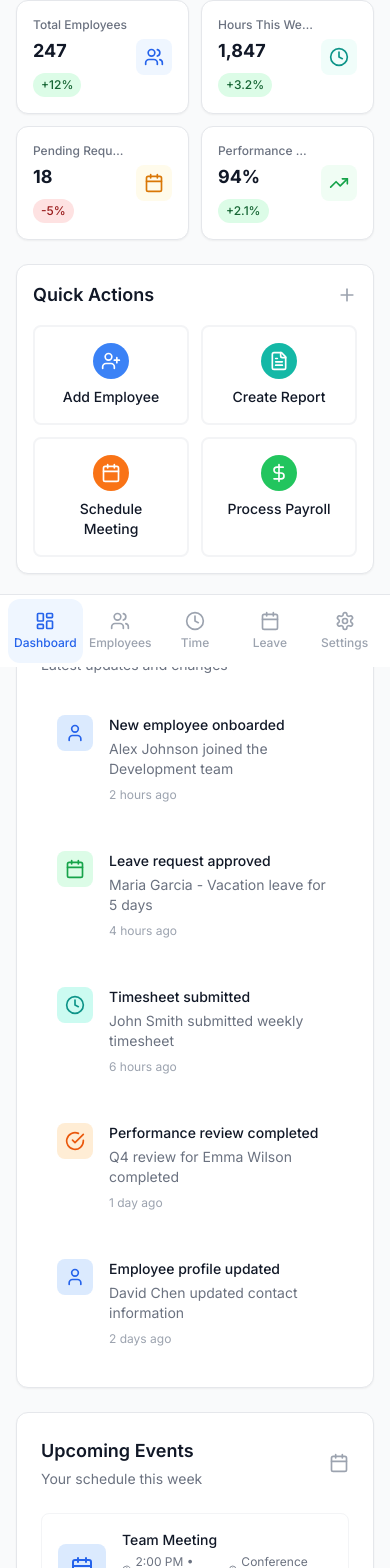
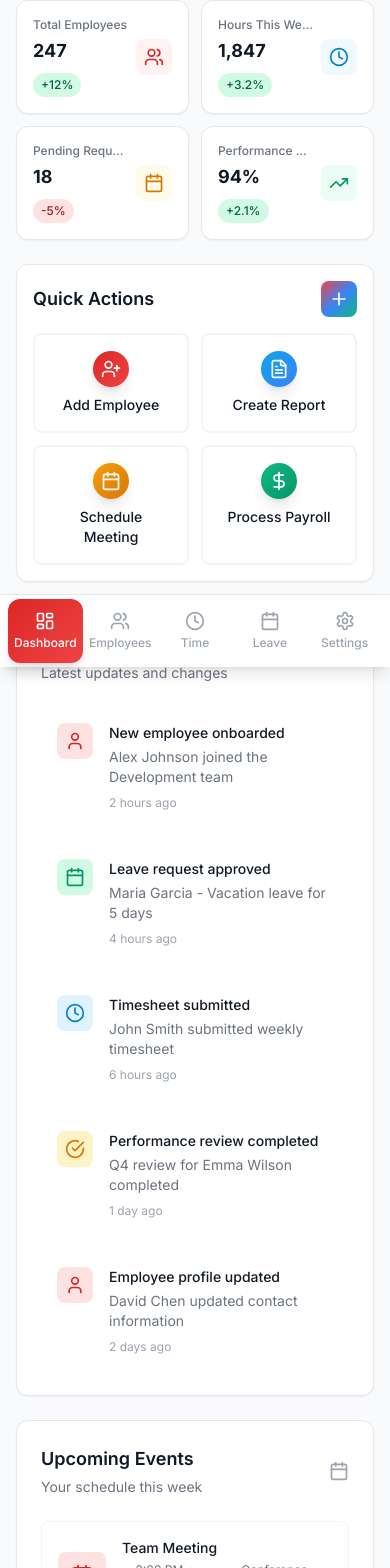
Before and after one commit to skumarreach/hrm-software, a React (Vite) app: page / in a window 390 px wide. Shown: the part 177-1745 px from the top of the page. Built offline with nearby package versions, Linux system fonts and the light colour scheme.

Commit message:
Macaw-Inspired Color Theme Update

```diff
--- a/src/components/Layout/MobileNavigation.tsx
+++ b/src/components/Layout/MobileNavigation.tsx
@@ -22,7 +22,7 @@ const mobileNavigation = [
 
 const MobileNavigation: React.FC<MobileNavigationProps> = ({ currentPath }) => {
   return (
-    <div className="lg:hidden fixed bottom-0 left-0 right-0 z-50 bg-white border-t border-gray-200 px-2 py-1 safe-area-pb">
+    <div className="lg:hidden fixed bottom-0 left-0 right-0 z-50 bg-white border-t border-gray-200 px-2 py-1 safe-area-pb shadow-lg">
       <div className="flex items-center justify-around">
         {mobileNavigation.map((item) => {
           const isActive = currentPath === item.href;
@@ -34,8 +34,8 @@ const MobileNavigation: React.FC<MobileNavigationProps> = ({ currentPath }) => {
               to={item.href}
               className={`flex flex-col items-center space-y-1 p-3 rounded-xl transition-all duration-200 touch-manipulation min-w-0 flex-1 ${
                 isActive
-                  ? 'text-primary-600 bg-primary-50'
-                  : 'text-gray-400 hover:text-gray-600 active:bg-gray-100'
+                  ? 'text-white bg-gradient-scarlet shadow-lg'
+                  : 'text-gray-400 hover:text-gray-600 active:bg-gradient-to-r active:from-scarlet-50 active:to-azure-50'
               }`}
             >
               <Icon className="h-5 w-5 flex-shrink-0" />
--- a/src/index.css
+++ b/src/index.css
@@ -16,6 +16,8 @@
     -webkit-font-smoothing: antialiased;
     -moz-osx-font-smoothing: grayscale;
     text-rendering: optimizeLegibility;
+    background: linear-gradient(135deg, #fef2f2 0%, #f0f9ff 50%, #ecfdf5 100%);
+    min-height: 100vh;
   }
 
   /* Prevent zoom on input focus on iOS */
@@ -33,6 +35,24 @@
   /* Safe area handling for devices with notches */
   .safe-area-pb {
     padding-bottom: env(safe-area-inset-bottom);
+  }
+
+  /* Custom scrollbar styling */
+  ::-webkit-scrollbar {
+    width: 6px;
+  }
+
+  ::-webkit-scrollbar-track {
+    background: #f1f5f9;
+  }
+
+  ::-webkit-scrollbar-thumb {
+    background: linear-gradient(135deg, #ef4444, #3b82f6);
+    border-radius: 3px;
+  }
+
+  ::-webkit-scrollbar-thumb:hover {
+    background: linear-gradient(135deg, #dc2626, #2563eb);
   }
 }
 
@@ -86,4 +106,44 @@
   .py-mobile {
     @apply py-4 sm:py-6;
   }
+
+  /* Macaw-inspired gradient utilities */
+  .gradient-text-macaw {
+    background: linear-gradient(135deg, #ef4444 0%, #3b82f6 50%, #10b981 100%);
+    -webkit-background-clip: text;
+    -webkit-text-fill-color: transparent;
+    background-clip: text;
+  }
+
+  /* Enhanced shadow utilities */
+  .shadow-macaw {
+    box-shadow: 0 10px 25px -3px rgba(239, 68, 68, 0.1), 0 4px 6px -2px rgba(59, 130, 246, 0.05);
+  }
+
+  .shadow-macaw-lg {
+    box-shadow: 0 20px 25px -5px rgba(239, 68, 68, 0.1), 0 10px 10px -5px rgba(59, 130, 246, 0.04);
+  }
 }
+
+/* Custom animations for macaw theme */
+@keyframes macaw-pulse {
+  0%, 100% {
+    opacity: 1;
+    transform: scale(1);
+  }
+  50% {
+    opacity: 0.8;
+    transform: scale(1.05);
+  }
+}
+
+.animate-macaw-pulse {
+  animation: macaw-pulse 2s ease-in-out infinite;
+}
+
+/* Glassmorphism effect */
+.glass-effect {
+  background: rgba(255, 255, 255, 0.25);
+  backdrop-filter: blur(10px);
+  border: 1px solid rgba(255, 255, 255, 0.18);
+}
--- a/src/pages/Dashboard/components/QuickActions.tsx
+++ b/src/pages/Dashboard/components/QuickActions.tsx
@@ -6,40 +6,40 @@ const actions = [
     name: 'Add Employee',
     description: 'Register new team member',
     icon: UserPlus,
-    color: 'primary',
+    color: 'scarlet',
     href: '/employees',
   },
   {
     name: 'Create Report',
     description: 'Generate HR analytics',
     icon: FileText,
-    color: 'secondary',
+    color: 'azure',
     href: '/reports',
   },
   {
     name: 'Schedule Meeting',
     description: 'Book team meetings',
     icon: Calendar,
-    color: 'accent',
+    color: 'golden',
     href: '/calendar',
   },
   {
     name: 'Process Payroll',
     description: 'Handle salary payments',
     icon: DollarSign,
-    color: 'success',
+    color: 'emerald',
     href: '/payroll',
   },
 ];
 
-const getColorClasses = (color: string) => {
-  const colorMap = {
-    primary: 'bg-primary-500 hover:bg-primary-600',
-    secondary: 'bg-secondary-500 hover:bg-secondary-600',
-    accent: 'bg-accent-500 hover:bg-accent-600',
-    success: 'bg-success-500 hover:bg-success-600',
+const getGradientClasses = (color: string) => {
+  const gradientMap = {
+    scarlet: 'bg-gradient-scarlet hover:shadow-scarlet-500/25',
+    azure: 'bg-gradient-azure hover:shadow-azure-500/25',
+    golden: 'bg-gradient-golden hover:shadow-golden-500/25',
+    emerald: 'bg-gradient-emerald hover:shadow-emerald-500/25',
   };
-  return colorMap[color as keyof typeof colorMap] || colorMap.primary;
+  return gradientMap[color as keyof typeof gradientMap] || gradientMap.scarlet;
 };
 
 const QuickActions: React.FC = () => {
@@ -50,20 +50,22 @@ const QuickActions: React.FC = () => {
           <h2 className="text-lg sm:text-xl font-semibold text-gray-900">Quick Actions</h2>
           <p className="text-sm text-gray-500 mt-1 hidden sm:block">Common tasks and shortcuts</p>
         </div>
-        <Plus className="h-5 w-5 text-gray-400" />
+        <div className="p-2 bg-gradient-macaw rounded-lg">
+          <Plus className="h-5 w-5 text-white" />
+        </div>
       </div>
 
       <div className="grid grid-cols-2 lg:grid-cols-4 gap-3 sm:gap-4">
         {actions.map((action) => {
           const Icon = action.icon;
-          const colorClasses = getColorClasses(action.color);
+          const gradientClasses = getGradientClasses(action.color);
 
           return (
             <button
               key={action.name}
-              className="flex flex-col items-center p-4 sm:p-6 rounded-lg border-2 border-gray-100 hover:border-gray-200 transition-all duration-200 hover:shadow-sm group touch-manipulation"
+              className="flex flex-col items-center p-4 sm:p-6 rounded-lg border-2 border-gray-100 hover:border-gray-200 transition-all duration-200 hover:shadow-lg group touch-manipulation"
             >
-              <div className={`p-2 sm:p-3 rounded-full ${colorClasses} text-white mb-2 sm:mb-3 group-hover:scale-110 transition-transform duration-200`}>
+              <div className={`p-2 sm:p-3 rounded-full ${gradientClasses} text-white mb-2 sm:mb-3 group-hover:scale-110 transition-all duration-200 shadow-lg`}>
                 <Icon className="h-5 w-5 sm:h-6 sm:w-6" />
               </div>
               <h3 className="font-medium text-gray-900 text-center text-sm sm:text-base">{action.name}</h3>
--- a/src/pages/Dashboard/components/RecentActivity.tsx
+++ b/src/pages/Dashboard/components/RecentActivity.tsx
@@ -9,7 +9,7 @@ const activities = [
     description: 'Alex Johnson joined the Development team',
     time: '2 hours ago',
     icon: User,
-    color: 'primary',
+    color: 'scarlet',
   },
   {
     id: 2,
@@ -18,7 +18,7 @@ const activities = [
     description: 'Maria Garcia - Vacation leave for 5 days',
     time: '4 hours ago',
     icon: Calendar,
-    color: 'success',
+    color: 'emerald',
   },
   {
     id: 3,
@@ -27,7 +27,7 @@ const activities = [
     description: 'John Smith submitted weekly timesheet',
     time: '6 hours ago',
     icon: Clock,
-    color: 'secondary',
+    color: 'azure',
   },
   {
     id: 4,
@@ -36,7 +36,7 @@ const activities = [
     description: 'Q4 review for Emma Wilson completed',
     time: '1 day ago',
     icon: CheckCircle,
-    color: 'accent',
+    color: 'golden',
   },
   {
     id: 5,
@@ -45,18 +45,18 @@ const activities = [
     description: 'David Chen updated contact information',
     time: '2 days ago',
     icon: User,
-    color: 'primary',
+    color: 'scarlet',
   },
 ];
 
 const getIconColorClasses = (color: string) => {
   const colorMap = {
-    primary: 'bg-primary-100 text-primary-600',
-    secondary: 'bg-secondary-100 text-secondary-600',
-    accent: 'bg-accent-100 text-accent-600',
-    success: 'bg-success-100 text-success-600',
+    scarlet: 'bg-scarlet-100 text-scarlet-600',
+    azure: 'bg-azure-100 text-azure-600',
+    golden: 'bg-golden-100 text-golden-600',
+    emerald: 'bg-emerald-100 text-emerald-600',
   };
-  return colorMap[color as keyof typeof colorMap] || colorMap.primary;
+  return colorMap[color as keyof typeof colorMap] || colorMap.scarlet;
 };
 
 const RecentActivity: React.FC = () => {
@@ -67,7 +67,7 @@ const RecentActivity: React.FC = () => {
           <h2 className="text-xl font-semibold text-gray-900">Recent Activity</h2>
           <p className="text-sm text-gray-500 mt-1">Latest updates and changes</p>
         </div>
-        <button className="text-sm text-primary-600 hover:text-primary-700 font-medium">
+        <button className="text-sm text-scarlet-600 hover:text-scarlet-700 font-medium transition-colors duration-200">
           View all
         </button>
       </div>
@@ -78,8 +78,8 @@ const RecentActivity: React.FC = () => {
           const iconColorClasses = getIconColorClasses(activity.color);
 
           return (
-            <div key={activity.id} className="flex items-start space-x-4 p-4 rounded-lg hover:bg-gray-50 transition-colors duration-200">
-              <div className={`flex-shrink-0 p-2 rounded-lg ${iconColorClasses}`}>
+            <div key={activity.id} className="flex items-start space-x-4 p-4 rounded-lg hover:bg-gradient-to-r hover:from-gray-50 hover:to-gray-50/50 transition-all duration-200 group">
+              <div className={`flex-shrink-0 p-2 rounded-lg ${iconColorClasses} group-hover:scale-110 transition-transform duration-200`}>
                 <Icon className="h-5 w-5" />
               </div>
               <div className="flex-1 min-w-0">
--- a/src/pages/Dashboard/components/StatsCards.tsx
+++ b/src/pages/Dashboard/components/StatsCards.tsx
@@ -8,7 +8,7 @@ const stats = [
     change: '+12%',
     changeType: 'positive',
     icon: Users,
-    color: 'primary',
+    color: 'scarlet',
   },
   {
     name: 'Hours This Week',
@@ -16,7 +16,7 @@ const stats = [
     change: '+3.2%',
     changeType: 'positive',
     icon: Clock,
-    color: 'secondary',
+    color: 'azure',
   },
   {
     name: 'Pending Requests',
@@ -24,7 +24,7 @@ const stats = [
     change: '-5%',
     changeType: 'negative',
     icon: Calendar,
-    color: 'warning',
+    color: 'golden',
   },
   {
     name: 'Performance Score',
@@ -32,18 +32,28 @@ const stats = [
     change: '+2.1%',
     changeType: 'positive',
     icon: TrendingUp,
-    color: 'success',
+    color: 'emerald',
   },
 ];
 
 const getColorClasses = (color: string) => {
   const colorMap = {
-    primary: 'bg-primary-50 text-primary-600',
-    secondary: 'bg-secondary-50 text-secondary-600',
-    warning: 'bg-warning-50 text-warning-600',
-    success: 'bg-success-50 text-success-600',
+    scarlet: 'bg-scarlet-50 text-scarlet-600',
+    azure: 'bg-azure-50 text-azure-600',
+    golden: 'bg-golden-50 text-golden-600',
+    emerald: 'bg-emerald-50 text-emerald-600',
   };
-  return colorMap[color as keyof typeof colorMap] || colorMap.primary;
+  return colorMap[color as keyof typeof colorMap] || colorMap.scarlet;
+};
+
+const getGradientClasses = (color: string) => {
+  const gradientMap = {
+    scarlet: 'bg-gradient-scarlet',
+    azure: 'bg-gradient-azure',
+    golden: 'bg-gradient-golden',
+    emerald: 'bg-gradient-emerald',
+  };
+  return gradientMap[color as keyof typeof gradientMap] || gradientMap.scarlet;
 };
 
 const StatsCards: React.FC = () => {
@@ -52,11 +62,12 @@ const StatsCards: React.FC = () => {
       {stats.map((stat) => {
         const Icon = stat.icon;
         const iconColorClasses = getColorClasses(stat.color);
+        const gradientClasses = getGradientClasses(stat.color);
 
         return (
           <div
             key={stat.name}
-            className="bg-white rounded-xl shadow-sm border border-gray-200 p-4 sm:p-6 hover:shadow-md transition-shadow duration-200 touch-manipulation"
+            className="bg-white rounded-xl shadow-sm border border-gray-200 p-4 sm:p-6 hover:shadow-lg transition-all duration-200 touch-manipulation group"
           >
             <div className="flex items-center justify-between">
               <div className="flex-1 min-w-0">
@@ -66,8 +77,8 @@ const StatsCards: React.FC = () => {
                   <span
                     className={`text-xs font-medium px-2 py-1 rounded-full ${
                       stat.changeType === 'positive'
-                        ? 'bg-success-100 text-success-800'
-                        : 'bg-error-100 text-error-800'
+                        ? 'bg-emerald-100 text-emerald-800'
+                        : 'bg-scarlet-100 text-scarlet-800'
                     }`}
                   >
                     {stat.change}
@@ -75,7 +86,7 @@ const StatsCards: React.FC = () => {
                   <span className="text-xs text-gray-500 ml-2 hidden sm:inline">vs last month</span>
                 </div>
               </div>
-              <div className={`p-2 sm:p-3 rounded-lg ${iconColorClasses} ml-2`}>
+              <div className={`p-2 sm:p-3 rounded-lg ${iconColorClasses} ml-2 group-hover:${gradientClasses} group-hover:text-white transition-all duration-200`}>
                 <Icon className="h-5 w-5 sm:h-6 sm:w-6" />
               </div>
             </div>
--- a/src/pages/Employees/Employees.tsx
+++ b/src/pages/Employees/Employees.tsx
@@ -17,7 +17,7 @@ const Employees: React.FC = () => {
           <p className="mt-2 text-gray-600 text-sm sm:text-base">Manage your team members and their information</p>
         </div>
         <div className="flex justify-end">
-          <button className="inline-flex items-center px-4 py-2 bg-primary-600 text-white text-sm font-medium rounded-lg hover:bg-primary-700 transition-colors duration-200 touch-manipulation">
+          <button className="inline-flex items-center px-4 py-2 bg-gradient-scarlet text-white text-sm font-medium rounded-lg hover:shadow-lg transition-all duration-200 touch-manipulation">
             <Plus className="h-4 w-4 mr-2" />
             Add Employee
           </button>
@@ -37,12 +37,12 @@ const Employees: React.FC = () => {
               placeholder="Search employees..."
               value={searchTerm}
               onChange={(e) => setSearchTerm(e.target.value)}
-              className="w-full pl-10 pr-4 py-3 border border-gray-300 rounded-lg focus:outline-none focus:ring-2 focus:ring-primary-500 focus:border-transparent text-base"
+              className="w-full pl-10 pr-4 py-3 border border-gray-300 rounded-lg focus:outline-none focus:ring-2 focus:ring-scarlet-500 focus:border-transparent text-base transition-all duration-200"
             />
           </div>
           <button
             onClick={() => setFilterOpen(!filterOpen)}
-            className="inline-flex items-center px-4 py-3 border border-gray-300 text-gray-700 bg-white rounded-lg hover:bg-gray-50 transition-colors duration-200 touch-manipulation"
+            className="inline-flex items-center px-4 py-3 border border-gray-300 text-gray-700 bg-white rounded-lg hover:bg-gradient-to-r hover:from-gray-50 hover:to-gray-50/50 transition-all duration-200 touch-manipulation"
           >
             <Filter className="h-4 w-4 mr-2" />
             Filters
--- a/tailwind.config.js
+++ b/tailwind.config.js
@@ -8,6 +8,18 @@ export default {
       },
       colors: {
         primary: {
+          50: '#fef2f2',
+          100: '#fee2e2',
+          200: '#fecaca',
+          300: '#fca5a5',
+          400: '#f87171',
+          500: '#ef4444',
+          600: '#dc2626',
+          700: '#b91c1c',
+          800: '#991b1b',
+          900: '#7f1d1d',
+        },
+        secondary: {
           50: '#eff6ff',
           100: '#dbeafe',
           200: '#bfdbfe',
@@ -19,29 +31,17 @@ export default {
           800: '#1e40af',
           900: '#1e3a8a',
         },
-        secondary: {
-          50: '#f0fdfa',
-          100: '#ccfbf1',
-          200: '#99f6e4',
-          300: '#5eead4',
-          400: '#2dd4bf',
-          500: '#14b8a6',
-          600: '#0d9488',
-          700: '#0f766e',
-          800: '#115e59',
-          900: '#134e4a',
-        },
         accent: {
-          50: '#fff7ed',
-          100: '#ffedd5',
-          200: '#fed7aa',
-          300: '#fdba74',
-          400: '#fb923c',
-          500: '#f97316',
-          600: '#ea580c',
-          700: '#c2410c',
-          800: '#9a3412',
-          900: '#7c2d12',
+          50: '#fefce8',
+          100: '#fef9c3',
+          200: '#fef08a',
+          300: '#fde047',
+          400: '#facc15',
+          500: '#eab308',
+          600: '#ca8a04',
+          700: '#a16207',
+          800: '#854d0e',
+          900: '#713f12',
         },
         success: {
           50: '#f0fdf4',
@@ -56,16 +56,16 @@ export default {
           900: '#14532d',
         },
         warning: {
-          50: '#fffbeb',
-          100: '#fef3c7',
-          200: '#fde68a',
-          300: '#fcd34d',
-          400: '#fbbf24',
-          500: '#f59e0b',
-          600: '#d97706',
-          700: '#b45309',
-          800: '#92400e',
-          900: '#78350f',
+          50: '#fff7ed',
+          100: '#ffedd5',
+          200: '#fed7aa',
+          300: '#fdba74',
+          400: '#fb923c',
+          500: '#f97316',
+          600: '#ea580c',
+          700: '#c2410c',
+          800: '#9a3412',
+          900: '#7c2d12',
         },
         error: {
           50: '#fef2f2',
@@ -79,6 +79,55 @@ export default {
           800: '#991b1b',
           900: '#7f1d1d',
         },
+        // New macaw-inspired colors
+        scarlet: {
+          50: '#fef2f2',
+          100: '#fee2e2',
+          200: '#fecaca',
+          300: '#fca5a5',
+          400: '#f87171',
+          500: '#ef4444',
+          600: '#dc2626',
+          700: '#b91c1c',
+          800: '#991b1b',
+          900: '#7f1d1d',
+        },
+        azure: {
+          50: '#f0f9ff',
+          100: '#e0f2fe',
+          200: '#bae6fd',
+          300: '#7dd3fc',
+          400: '#38bdf8',
+          500: '#0ea5e9',
+          600: '#0284c7',
+          700: '#0369a1',
+          800: '#075985',
+          900: '#0c4a6e',
+        },
+        emerald: {
+          50: '#ecfdf5',
+          100: '#d1fae5',
+          200: '#a7f3d0',
+          300: '#6ee7b7',
+          400: '#34d399',
+          500: '#10b981',
+          600: '#059669',
+          700: '#047857',
+          800: '#065f46',
+          900: '#064e3b',
+        },
+        golden: {
+          50: '#fffbeb',
+          100: '#fef3c7',
+          200: '#fde68a',
+          300: '#fcd34d',
+          400: '#fbbf24',
+          500: '#f59e0b',
+          600: '#d97706',
+          700: '#b45309',
+          800: '#92400e',
+          900: '#78350f',
+        },
       },
       spacing: {
         '18': '4.5rem',
@@ -90,6 +139,7 @@ export default {
         'slide-up': 'slideUp 0.3s ease-out',
         'fade-in': 'fadeIn 0.2s ease-out',
         'scale-in': 'scaleIn 0.2s ease-out',
+        'pulse-gentle': 'pulseGentle 2s ease-in-out infinite',
       },
       keyframes: {
         slideUp: {
@@ -104,9 +154,20 @@ export default {
           '0%': { transform: 'scale(0.95)', opacity: '0' },
           '100%': { transform: 'scale(1)', opacity: '1' },
         },
+        pulseGentle: {
+          '0%, 100%': { opacity: '1' },
+          '50%': { opacity: '0.8' },
+        },
       },
       screens: {
         'xs': '475px',
+      },
+      backgroundImage: {
+        'gradient-macaw': 'linear-gradient(135deg, #ef4444 0%, #3b82f6 50%, #10b981 100%)',
+        'gradient-scarlet': 'linear-gradient(135deg, #dc2626 0%, #ef4444 100%)',
+        'gradient-azure': 'linear-gradient(135deg, #0ea5e9 0%, #3b82f6 100%)',
+        'gradient-emerald': 'linear-gradient(135deg, #10b981 0%, #059669 100%)',
+        'gradient-golden': 'linear-gradient(135deg, #f59e0b 0%, #d97706 100%)',
       },
     },
   },
```
Also changed, not shown: src/components/Layout/Header.tsx (+6 -6 lines), src/components/Layout/Sidebar.tsx (+10 -10 lines), src/pages/Employees/components/EmployeeList.tsx (+12 -12 lines).
